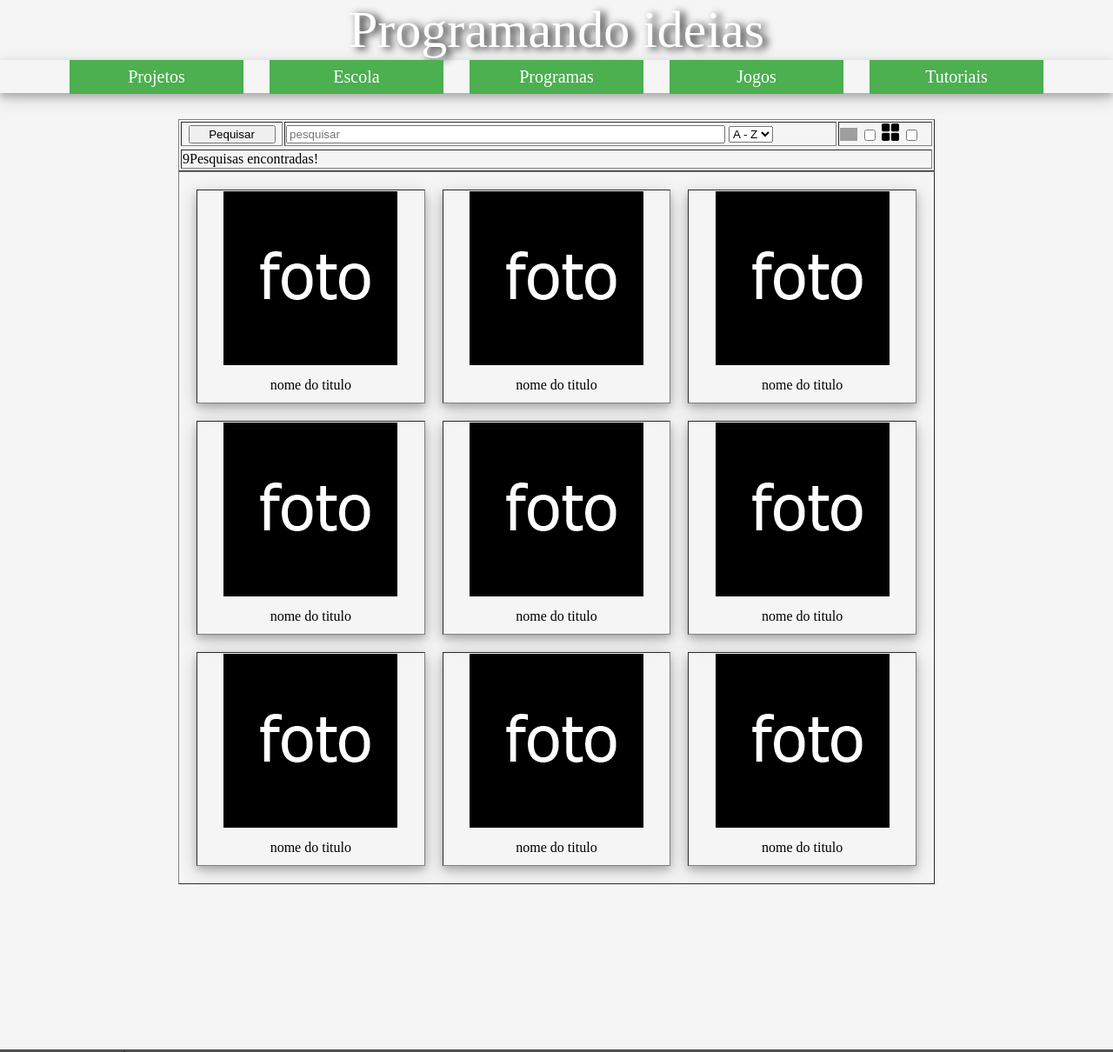
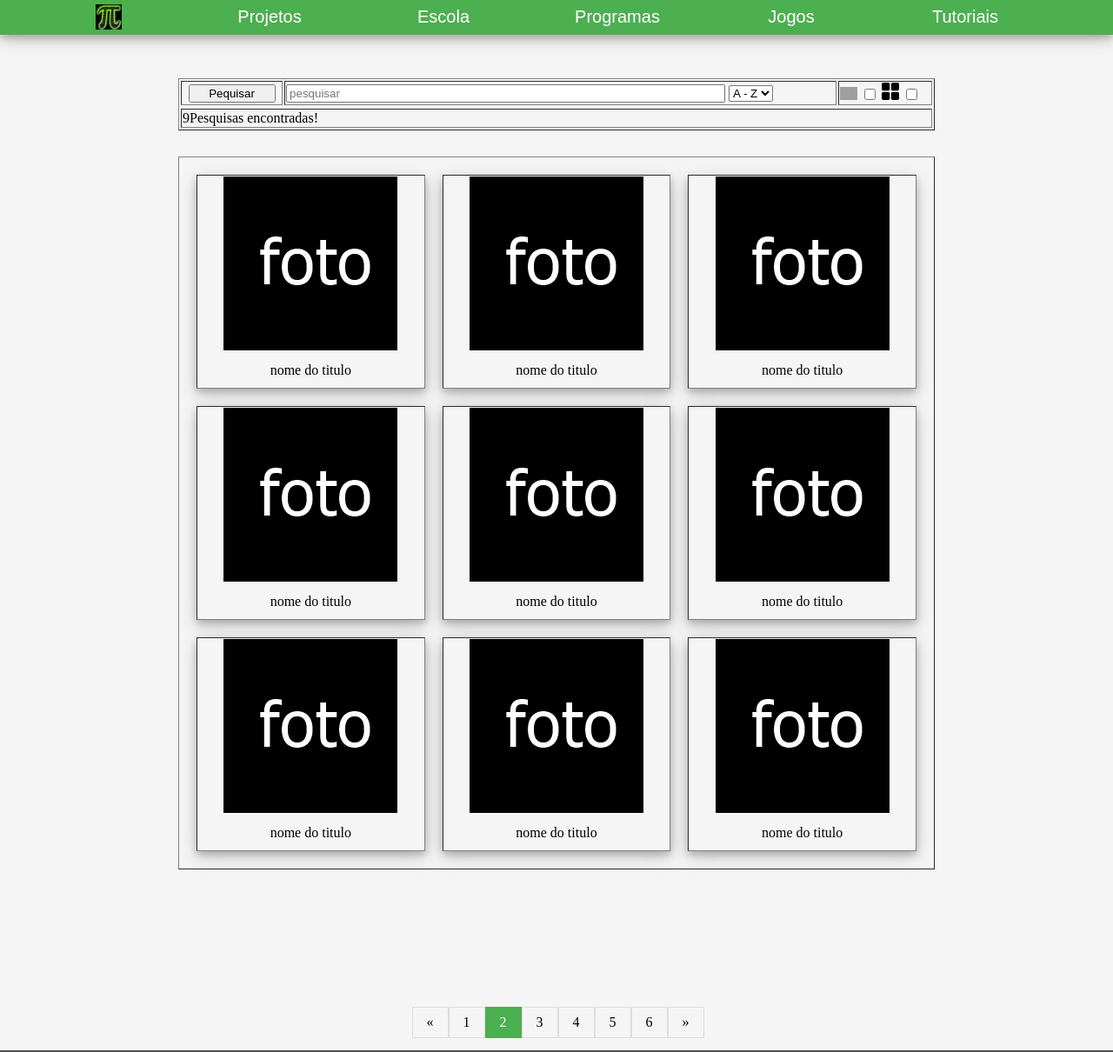
Before and after one commit to LuizinhoVI/CodeProgramado, a PHP site: page / in a window 1280 px wide. Shown: the top 1210 px of the page at 87% size. Run offline with PHP 8.4, Linux system fonts and the light colour scheme; grey boxes are pictures that could not be loaded.

Commit message:
crementando
01//05/21

```diff
--- a/index.html
+++ b/index.html
@@ -8,7 +8,9 @@
     <link rel="stylesheet" type="text/css" href="estilo.css">
     <link rel="stylesheet" type="text/css" href="menu_meio.css">
     <link rel="stylesheet" type="text/css" href="menu_inicial.css">
+    <link rel="stylesheet" type="text/css" href="proxima_p.css">
     <script src="menu_inicial.js" type="text/javascript" charset="utf-8" async defer></script>
+
 </head>
 
 
@@ -17,16 +19,18 @@
 
 <body bgcolor="#F5F5F5" style="margin:0;">
 
-    <div class="inicio" align="center" style="font-size:60px ;"> Programando ideias </div>
+   <!--  <div class="inicio" align="center" style="font-size:60px ;"> Programando ideias </div> -->
 
-    </div>
-    </div>
+
+
 
 
     <!-- barra de menu---------------------------------------- -->
-<div align="left" class="menu_inicial" >
+<div align="center" class="menu_inicial" >
 
-
+       <ul class="logo" align="center">
+         <img src="logo.png" width="30"  alt="">
+       </ul>
 
 
 
@@ -34,23 +38,24 @@
 
               <ul class="projeto">
      <li onclick="projetos()" align="center" ><a class="active" href="#home">Projetos</a></li>
-  <li  class="pj1"><a class="pj1" href="#news">Gerador de cpf</a></li>
-  <li class="pj1"><a class="pj1"href="teste.html" href="#teste">gerador de senha</a></li>
-  <li class="pj1"><a class="pj1" href="#about">Codido da vince</a></li>
+    <li  class="pj1" ><a class="pj1" href="#news">Gerador de cpf</a></li>
+    <li class="pj1"><a class="pj1" href="">gerador de senha</a></li>
+    <li class="pj1"><a class="pj1" href="#teste">caracteres</a></li>
      </ul>
 
         <ul class="escola">
-  <li onclick="escola()" align="center"><a class="active" href="#home">Escola</a></li>
-  <li  class="pj2"><a class="pj2" href="#news">Gerador de cpf</a></li>
-  <li class="pj2"><a class="pj2" href="teste.html" href="#teste">gerador de senha</a></li>
-  <li class="pj2"><a class="pj2" href="#about">Codido da vince</a></li>
+    <li onclick="escola()" align="center"><a class="active" href="#">Escola</a></li>
+    <li  class="pj2"><a class="pj2" href="#news">Ensino Medio</a></li>
+    <li class="pj2"><a class="pj2" href="teste.html" href="#teste">Ensino Superior</a></li>
+    <li class="pj2"><a class="pj2" href="#">Codido da vince</a></li>
+
 
        </ul>
     <ul class="programas">
     <li onclick="programas()" align="center" ><a class="active" href="#home">Programas</a></li>
-  <li  class="pj3"><a class="pj3" href="#news">Gerador de cpf</a></li>
-  <li class="pj3"><a class="pj3" href="teste.html" href="#teste">gerador de senha</a></li>
-  <li class="pj3"><a class="pj3" href="#about">Codido da vince</a></li>
+    <li  class="pj3"><a class="pj3" href="#news">Sistema operacioal</a></li>
+    <li class="pj3"><a class="pj3" href="teste.html" href="#teste">Antivirus</a></li>
+    <li class="pj3"><a class="pj3" href="#about">temas</a></li>
 
        </ul>
 
@@ -59,8 +64,8 @@
     <li  class="pj4"><a class="pj4"href="#news">Gerador de cpf</a></li>
     <li class="pj4"><a class="pj4"href="teste.html" href="#teste">gerador de senha</a></li>
     <li class="pj4"><a class="pj4"href="#about">Codido da vince</a></li>
+      </ul>
 
-     </ul>
 
         <ul class="tutoriais">
     <li onclick="tutoriais()" align="center"><a class="active" href="#home">Tutoriais</a></li>
@@ -70,8 +75,8 @@
 
        </ul>
 
+
 </div>
-
 
 
 
@@ -170,6 +175,28 @@
 
 
 
+<!-- paginas ---------------------------- -->
+
+
+
+
+
+<div class="pagination" align="center">
+  <a href="#">&laquo;</a>
+  <a href="#">1</a>
+  <a href="#" class="active">2</a>
+  <a href="#">3</a>
+  <a href="#">4</a>
+  <a href="#">5</a>
+  <a href="#">6</a>
+  <a href="#">&raquo;</a>
+</div>
+
+
+
+
+
+
     <footer class="footer" align="center">
 <!--
         <div align="left" style="margin-top:-100px; margin-left:10px;" >
--- a/menu_inicial.css
+++ b/menu_inicial.css
@@ -1,18 +1,22 @@
 
 
 .menu_inicial{
-border:  ;
+border: ;
 font-size: 20px;
-position:relative;
+position:fixed;
 color: black;
  box-shadow: 0 4px 8px 0 rgba(0, 0, 0, 0.2), 0 6px 20px 0 rgba(0, 0, 0, 0.19);
-height: 38px;
+height: 40px;
+width: 100%;
+background:  #4CAF50;
+margin-top: -90px;
+font-family: sans-serif;
 }
 
 
 
 
-ul {
+.projeto,.escola,.programas,.jogos,.tutoriais {
   list-style-type: none;
   margin: 0;
   padding: 0;
@@ -20,18 +24,19 @@ ul {
   background-color: #f1f1f1;
 }
 
-li a{
+.pj1,.pj2 ,.pj3,.pj4,.pj5 {
   display: none;
   color: #000;
-  padding: 8px 16px;
+  padding: 1px 6px;
   text-decoration: none;
   position: relative;
+  font-size: 20px;
 }
 
 .active{
   display: block;
   color: #000;
-  padding: 8px 16px;
+  padding: 8px 8px;
   text-decoration: none;
 }
 
@@ -49,30 +54,38 @@ li a:hover:not(.active) {
 
 
 }
+.logo{
+float: left;
+margin-left: 30px;
+margin-top: 5PX;
+background: #4CAF50;
+width:110px;
 
+}
 .projeto{
 
 float: left;
-margin-left: 80px
+margin-left: 30px;
+position: ;
 }
 .escola{
 float: left;
-margin-left: 30px;
+margin-left: 0px;
 
 }
 
 .programas{
 float: left;
-margin-left: 30px;
+margin-left: 0px;
 
 }
 .jogos{
 float: left;
-margin-left: 30px;
+margin-left:0px;
 
 }
 .tutoriais{
 float: left;
-margin-left: 30px;
+margin-left: 0px;
 
 }
--- a/menu_inicial.js
+++ b/menu_inicial.js
@@ -4,30 +4,33 @@ function projetos(){
 
 	contador[0]++;
 
-	var x = document.getElementsByClassName("pj1");
+	var x = document.getElementsByClassName('pj1');
+
+
 
 	x[0].style.display="block";
 	x[1].style.display="block";
 	x[2].style.display="block";
 	x[3].style.display="block";
+	x[4].style.display="block";
+	x[5].style.display="block";
 
 
 
-   console.log(contador[0]);
 
 	if (contador[0]==2) {
 
-	x[0].style.display="block";
+	x[0].style.display="";
 	x[1].style.display="none";
 	x[2].style.display="none";
 	x[3].style.display="none";
+	x[4].style.display="none";
+	x[5].style.display="none";
 
 	}
 	if(contador[0]>=2){
 	contador[0]=0;
 	}
-
-
 
 
  return 0;
@@ -43,15 +46,21 @@ function escola(){
 	x[1].style.display="block";
 	x[2].style.display="block";
 	x[3].style.display="block";
+	x[4].style.display="block";
+	x[5].style.display="block";
+
+
+
 
 	if (contador[1]==2) {
 
-	x[0].style.display="block";
+	x[0].style.display="";
 	x[1].style.display="none";
 	x[2].style.display="none";
 	x[3].style.display="none";
-
-	}
+	x[4].style.display="none";
+	x[5].style.display="none";
+ }
 	if(contador[1]>=2){
 	contador[1]=0;
 	}
@@ -67,19 +76,25 @@ function programas(){
 
 	var x = document.getElementsByClassName("pj3");
 
-	x[0].style.display="block";
+ x[0].style.display="block";
 	x[1].style.display="block";
 	x[2].style.display="block";
 	x[3].style.display="block";
+	x[4].style.display="block";
+	x[5].style.display="block";
+
+
+
 
 	if (contador[2]==2) {
 
-	x[0].style.display="block";
+	x[0].style.display="";
 	x[1].style.display="none";
 	x[2].style.display="none";
 	x[3].style.display="none";
-
-	}
+	x[4].style.display="none";
+	x[5].style.display="none";
+   }
 	if(contador[2]>=2){
 	contador[2]=0;
 	}
@@ -100,14 +115,20 @@ function jogos(){
 	x[1].style.display="block";
 	x[2].style.display="block";
 	x[3].style.display="block";
+	x[4].style.display="block";
+	x[5].style.display="block";
+
+
+
 
 	if (contador[3]==2) {
 
-	x[0].style.display="block";
+	x[0].style.display="";
 	x[1].style.display="none";
 	x[2].style.display="none";
 	x[3].style.display="none";
-
+	x[4].style.display="none";
+	x[5].style.display="none";
 	}
 	if(contador[3]>=2){
 	contador[3]=0;
@@ -129,15 +150,21 @@ function tutoriais(){
 	x[1].style.display="block";
 	x[2].style.display="block";
 	x[3].style.display="block";
+	x[4].style.display="block";
+	x[5].style.display="block";
+
+
+
 
 	if (contador[4]==2) {
 
-	x[0].style.display="block";
+	x[0].style.display="";
 	x[1].style.display="none";
 	x[2].style.display="none";
 	x[3].style.display="none";
-
-	}
+	x[4].style.display="none";
+	x[5].style.display="none";
+		}
 	if(contador[4]>=2){
 	contador[4]=0;
 	}
--- a/menu_meio.css
+++ b/menu_meio.css
@@ -7,19 +7,22 @@
   .container {
     padding: 10px;
   }
+
   .meio {
     height: 1000px;
-    margin-top: ;
-    position: relative;
+    margin-top: 30px;
+    position: static;
     order: 2;
-     ;
 }
 
+
+
+/*ferramenta de pesquisa */
+.procura{
+margin-top: 90px;
+position: static;
+
+}
 .pesquisar_bt{
 width: 100px;
 }
-
-/*ferramenta de pesquisa */
-.procura{
-margin-top: 30px;
-}
--- /dev/null
+++ b/proxima_p.css
@@ -0,0 +1,23 @@
+.pagination {
+  display: inline-block;
+  margin-left:  37%;
+  margin-top: -40px;
+}
+
+.pagination a {
+  color: black;
+  float: left;
+  padding: 8px 16px;
+  text-decoration: none;
+  transition: background-color .3s;
+  border: 1px solid #ddd;
+}
+
+.pagination a.active {
+  background-color: #4CAF50;
+  color: white;
+  border: 1px solid #4CAF50;
+}
+
+.pagination a:hover:not(.active) {background-color: #ddd;
+}
```
Also changed, not shown: logo.png (added). Lines whose indentation alone changed are shown as unchanged.
